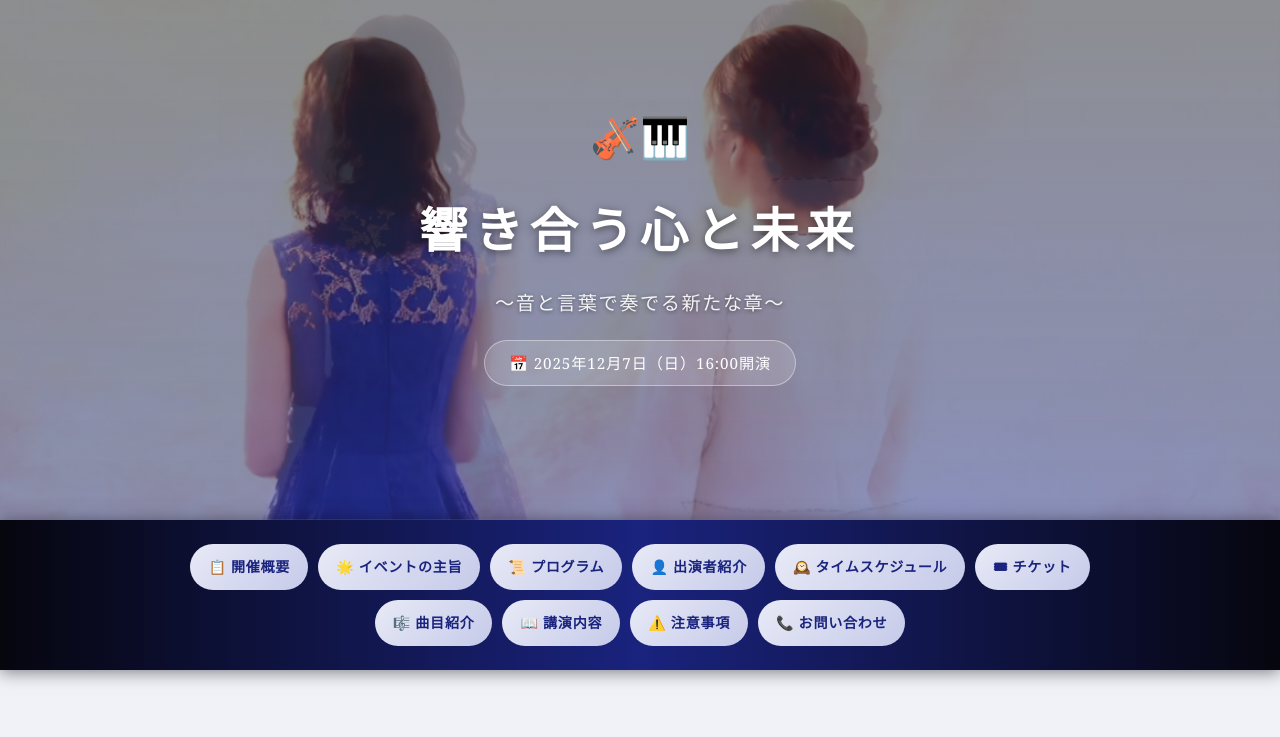
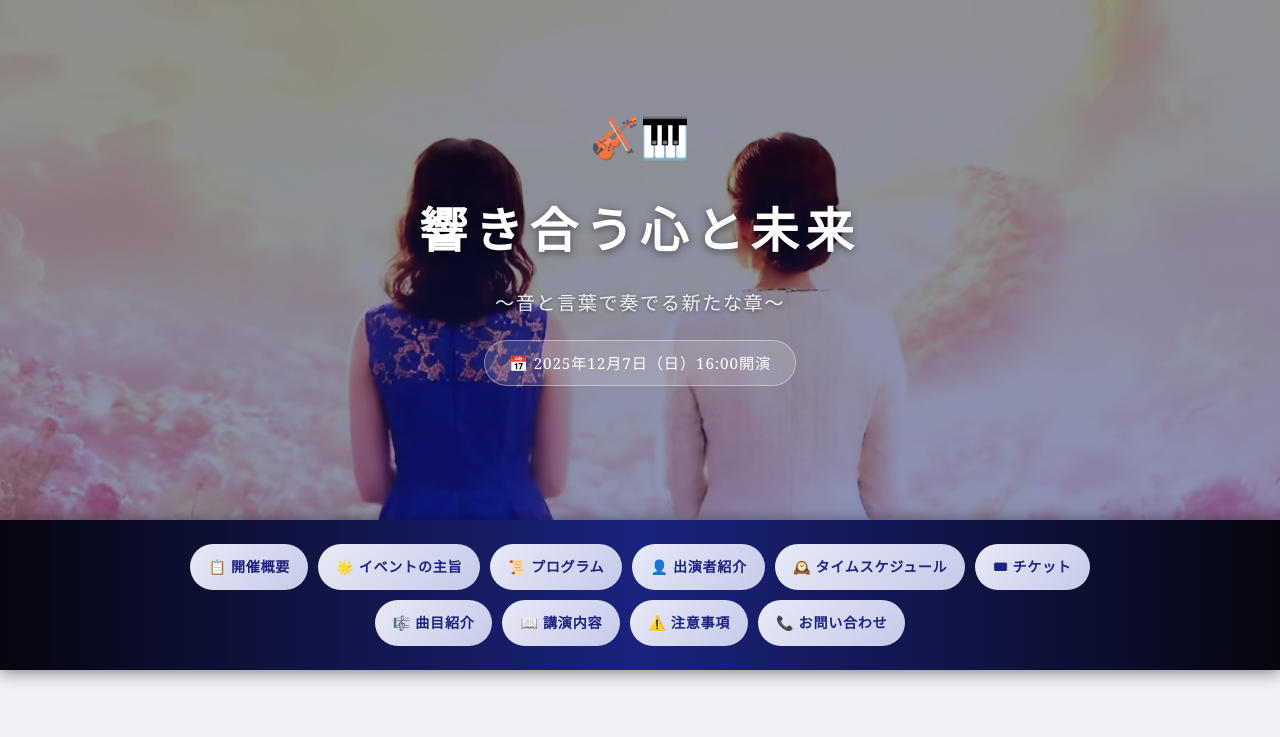
Before and after one commit to kondo201201-ai/kokorotomirai.ai, a plain HTML site: page index.html in a window 1280 px wide. Shown: the top 737 px of the page. Drawn offline with Linux system fonts and the light colour scheme.

Commit message:
Add files via upload

```diff
--- a/index.html
+++ b/index.html
@@ -35,6 +35,7 @@
       width: 100%;
       height: 100%;
       object-fit: cover;
+      object-position: top;
       opacity: 0;
       transition: opacity 1s ease-in-out;
     }
@@ -342,10 +343,7 @@
   <div class="slideshow">
     <img src="01.jpg" class="active" alt="">
     <img src="02.jpg" alt="">
-    <img src="03.jpg" alt="">
-    <img src="04.jpg" alt="">
     <img src="05.jpg" alt="">
-    <img src="06.jpg" alt="">
     <img src="07.jpg" alt="">
   </div>
   <div class="slide-overlay"></div>
@@ -604,11 +602,17 @@
 <script>
   const slides = document.querySelectorAll('.slideshow img');
   let current = 0;
-  setInterval(() => {
+
+  function nextSlide() {
     slides[current].classList.remove('active');
     current = (current + 1) % slides.length;
     slides[current].classList.add('active');
-  }, 1200); // 1.2秒ごとに切り替え
+    // 最後の画像は30秒、それ以外は1.2秒
+    const delay = (current === slides.length - 1) ? 30000 : 1200;
+    setTimeout(nextSlide, delay);
+  }
+
+  setTimeout(nextSlide, 1200);
 </script>
 </body>
 </html>
```
